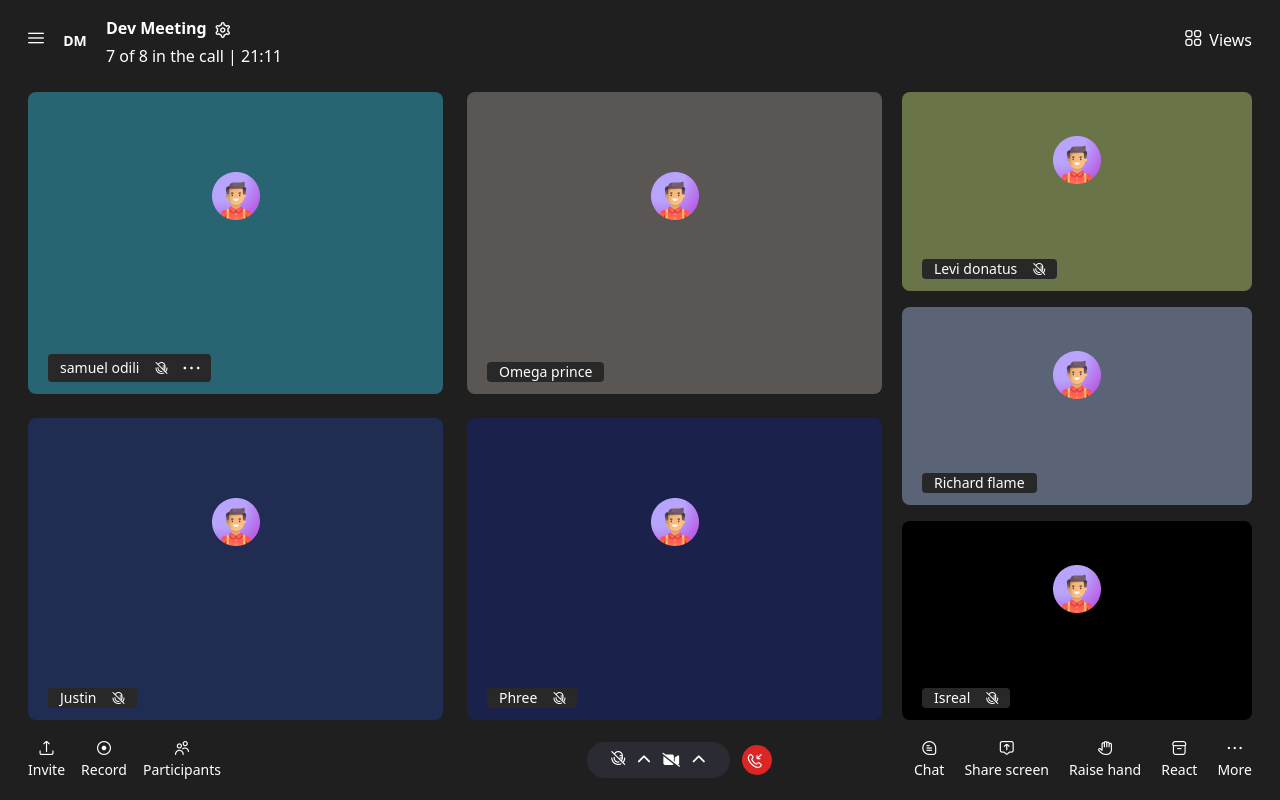
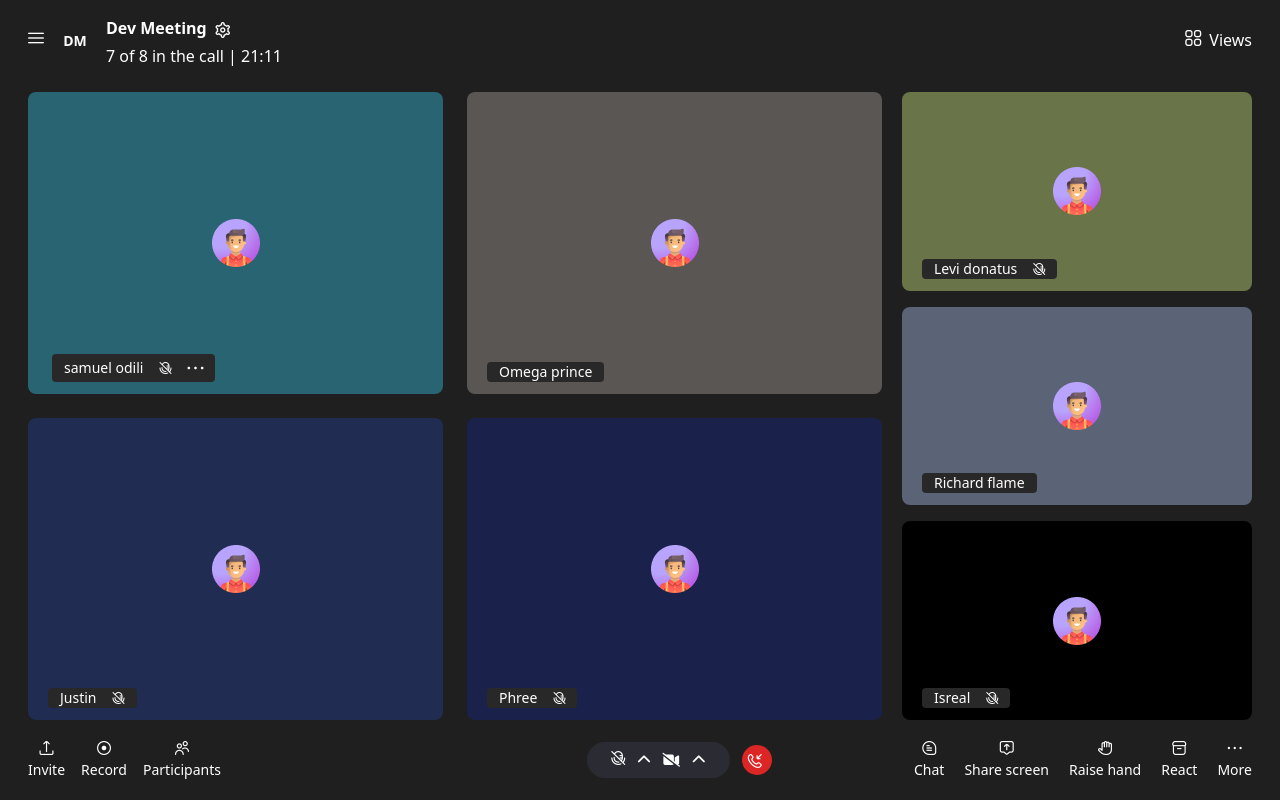
Before and after one commit to 0DILI/SkypeUI, a plain HTML site: page index.html in a window 1280 px wide. Drawn offline with nearby package versions, Linux system fonts and the light colour scheme.

Commit message:
image fixes

```diff
--- a/index.html
+++ b/index.html
@@ -54,15 +54,12 @@
           <div class="grid grid-cols-2 gap-6 h-full flex-1">
             <!-- Box 1 -->
             <div
-              class="bg-box1 w-full rounded-lg py-20 px-5 flex flex-col items-start relative"
+              class="bg-box1 w-full rounded-lg py-20 px-5 flex flex-col items-center justify-center relative"
             >
-              <img
-                src="Assets/Avatar1.png"
-                class="mx-auto flex items-center"
-                alt=""
-              />
+              <img src="Assets/Avatar1.png" alt="" />
+
               <button
-                class="flex items-center gap-4 bg-namebg rounded px-3 absolute bottom-3"
+                class="flex items-center gap-4 bg-namebg rounded px-3 left-6 absolute bottom-3"
               >
                 <h2 class="text-sm">samuel odili</h2>
                 <i class="fi fi-rr-microphone-slash pt-1 text-xs"></i>
@@ -72,7 +69,7 @@
 
             <!-- Box 2 -->
             <div
-              class="bg-box2 w-full rounded-lg py-20 px-5 flex flex-col items-start relative"
+              class="bg-box2 w-full rounded-lg py-20 px-5 flex flex-col items-start justify-center relative"
             >
               <img src="Assets/Avatar1.png" class="mx-auto" alt="" />
               <button
@@ -84,7 +81,7 @@
 
             <!-- Box 3 -->
             <div
-              class="bg-box3 w-full rounded-lg py-20 px-5 flex flex-col items-start relative"
+              class="bg-box3 w-full rounded-lg py-20 px-5 flex flex-col items-start justify-center relative"
             >
               <img src="Assets/Avatar1.png" class="mx-auto" alt="" />
               <button
@@ -97,7 +94,7 @@
 
             <!-- Box 4 -->
             <div
-              class="bg-box4 w-full rounded-lg py-20 px-5 flex flex-col items-start relative"
+              class="bg-box4 w-full rounded-lg py-20 px-5 flex flex-col items-start justify-center relative"
             >
               <img src="Assets/Avatar1.png" class="mx-auto" alt="" />
               <button
@@ -112,7 +109,7 @@
           <div class="w-[350px] flex flex-col items-start h-full">
             <!-- Box 5 -->
             <div
-              class="bg-box5 flex-1 w-full rounded-lg py-11 px-5 flex flex-col items-start relative"
+              class="bg-box5 flex-1 w-full rounded-lg py-11 px-5 flex flex-col items-start justify-center relative"
             >
               <img src="Assets/Avatar1.png" class="mx-auto" alt="" />
               <button
@@ -125,7 +122,7 @@
 
             <!-- Box 6 -->
             <div
-              class="mt-4 bg-box6 flex-1 w-full rounded-lg py-11 px-5 flex flex-col items-start relative"
+              class="mt-4 bg-box6 flex-1 w-full rounded-lg py-11 px-5 flex flex-col items-start justify-center relative"
             >
               <img src="Assets/Avatar1.png" class="mx-auto" alt="" />
               <button
@@ -137,7 +134,7 @@
 
             <!-- Box 7 -->
             <div
-              class="mt-4 flex-1 bg-box7 w-full rounded-lg py-11 px-5 flex flex-col items-start relative"
+              class="mt-4 flex-1 bg-box7 w-full rounded-lg py-11 px-5 flex flex-col items-start justify-center relative"
             >
               <img src="Assets/Avatar1.png" class="mx-auto" alt="" />
               <button
```
